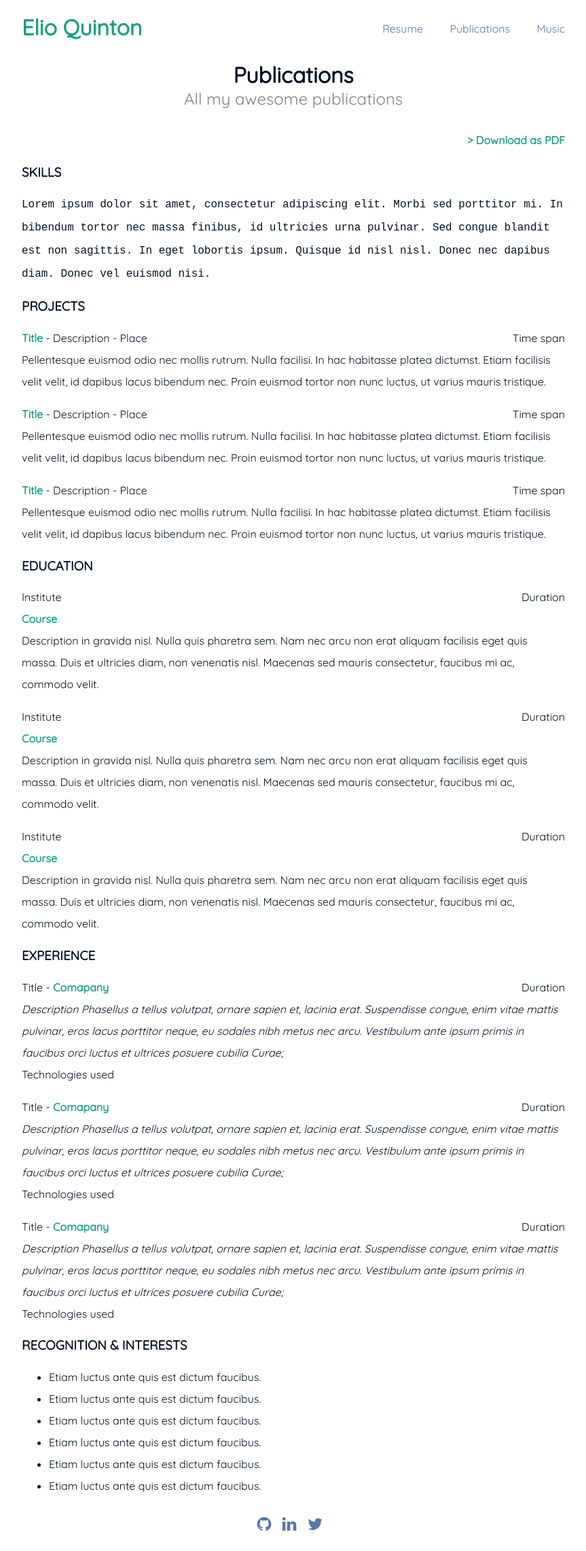
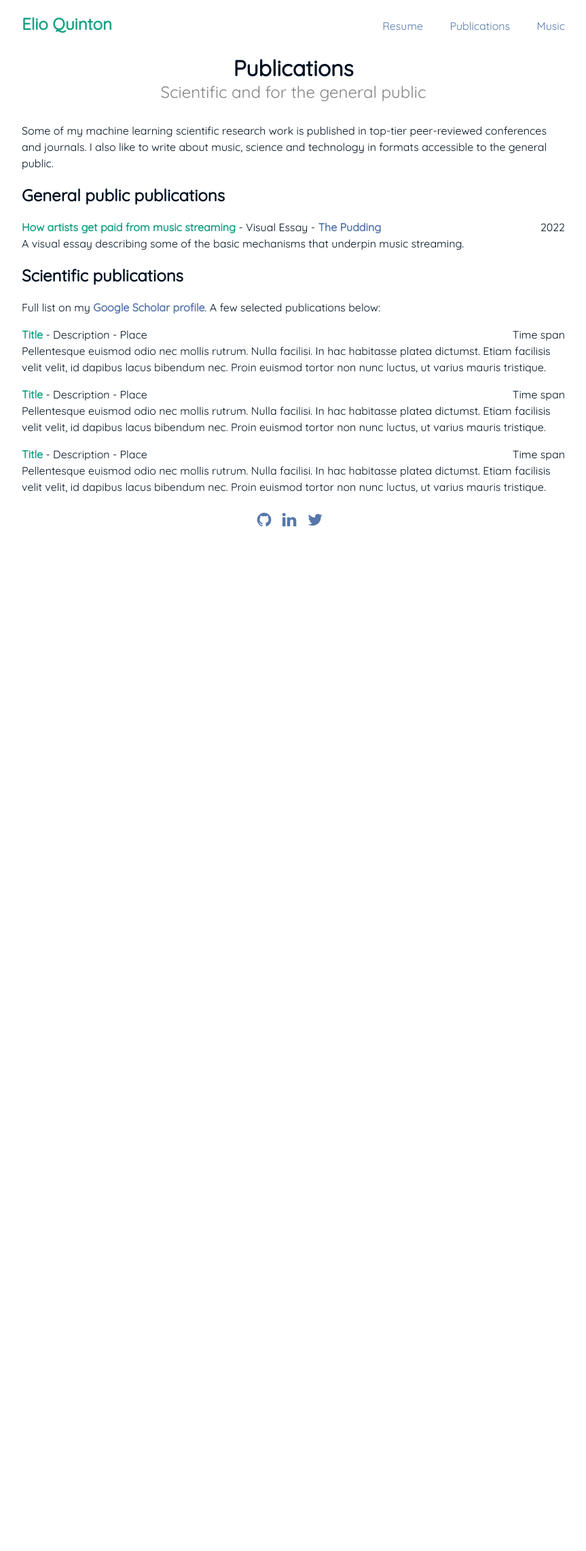
Before and after one commit to elioquinton/elioquinton.github.io, a Jekyll site: the page built from publications.md, in a window 1280 px wide. Shown: the whole page at 68% size, without its empty margins (208-1071 px from the left). Built offline with Jekyll 4.4.1, drawn with Linux system fonts in a browser that asks for light colours; after the commit the page ends 900 px from its top, so only the background shows below that.

Commit message:
content and cosmetic improvements

````diff
--- a/assets/css/main.css
+++ b/assets/css/main.css
@@ -13,7 +13,7 @@
 
   p, ul, ol, dl {
     font-size: 100%;
-    line-height: 32px; }
+    line-height: 24px; }
 
   img {
     display: block;
@@ -56,7 +56,7 @@
     float: left; }
 
   .logo {
-    font-size: 200%;
+    font-size: 150%;
     font-weight: 700;
     color: #16a085;
     display: block; }
--- a/publications.md
+++ b/publications.md
@@ -1,16 +1,26 @@
 ---
 layout: page
 title: Publications
-subtitle: All my awesome publications
+subtitle: Scientific and for the general public
 ---
 
-<span style="float: right; "><a href="{{ '/assets/resume.pdf' | prepend: site.baseurl }}"><strong>> Download as PDF</strong></a> </span>
-<br>
+Some of my machine learning scientific research work is published in top-tier peer-reviewed conferences and journals.
+I also like to write about music, science and technology in formats accessible to the general public.
 
-### SKILLS
-``` Lorem ipsum dolor sit amet, consectetur adipiscing elit. Morbi sed porttitor mi. In bibendum tortor nec massa finibus, id ultricies urna pulvinar. Sed congue blandit est non sagittis. In eget lobortis ipsum. Quisque id nisl nisl. Donec nec dapibus diam. Donec vel euismod nisi.  ```
 
-### PROJECTS
+## General public publications
+
+
+[**How artists get paid from music streaming**](https://pudding.cool/2022/06/streaming/) - Visual Essay - [The Pudding](https://pudding.cool/) <span style="float: right; ">2022</span>
+A visual essay describing some of the basic mechanisms that underpin music streaming.
+
+
+## Scientific publications
+
+Full list on my [Google Scholar profile](https://scholar.google.com/citations?user=IaciybgAAAAJ).
+A few selected publications below:
+
+
 **Title** - Description - Place <span style="float: right; ">Time span</span>
 Pellentesque euismod odio nec mollis rutrum. Nulla facilisi. In hac habitasse platea dictumst. Etiam facilisis velit velit, id dapibus lacus bibendum nec. Proin euismod tortor non nunc luctus, ut varius mauris tristique.
 
@@ -19,42 +29,3 @@ Pellentesque euismod odio nec mollis rutrum. Nulla facilisi. In hac habitasse pl
 
 **Title** - Description - Place <span style="float: right; ">Time span</span>
 Pellentesque euismod odio nec mollis rutrum. Nulla facilisi. In hac habitasse platea dictumst. Etiam facilisis velit velit, id dapibus lacus bibendum nec. Proin euismod tortor non nunc luctus, ut varius mauris tristique.
-
-### EDUCATION
-
-Institute <span style="float: right; ">Duration</span>
-**Course**
-Description in gravida nisl. Nulla quis pharetra sem. Nam nec arcu non erat aliquam facilisis eget quis massa. Duis et ultricies diam, non venenatis nisl. Maecenas sed mauris consectetur, faucibus mi ac, commodo velit.
-
-Institute <span style="float: right; ">Duration</span>
-**Course**
-Description in gravida nisl. Nulla quis pharetra sem. Nam nec arcu non erat aliquam facilisis eget quis massa. Duis et ultricies diam, non venenatis nisl. Maecenas sed mauris consectetur, faucibus mi ac, commodo velit.
-
-Institute <span style="float: right; ">Duration</span>
-**Course**
-Description in gravida nisl. Nulla quis pharetra sem. Nam nec arcu non erat aliquam facilisis eget quis massa. Duis et ultricies diam, non venenatis nisl. Maecenas sed mauris consectetur, faucibus mi ac, commodo velit.
-
-### EXPERIENCE
-
-Title - **Comapany** <span style="float: right; ">Duration</span>
-_Description Phasellus a tellus volutpat, ornare sapien et, lacinia erat. Suspendisse congue, enim vitae mattis pulvinar, eros lacus porttitor neque, eu sodales nibh metus nec arcu. Vestibulum ante ipsum primis in faucibus orci luctus et ultrices posuere cubilia Curae;_
-Technologies used
-
-
-Title - **Comapany** <span style="float: right; ">Duration</span>
-_Description Phasellus a tellus volutpat, ornare sapien et, lacinia erat. Suspendisse congue, enim vitae mattis pulvinar, eros lacus porttitor neque, eu sodales nibh metus nec arcu. Vestibulum ante ipsum primis in faucibus orci luctus et ultrices posuere cubilia Curae;_
-Technologies used
-
-Title - **Comapany** <span style="float: right; ">Duration</span>
-_Description Phasellus a tellus volutpat, ornare sapien et, lacinia erat. Suspendisse congue, enim vitae mattis pulvinar, eros lacus porttitor neque, eu sodales nibh metus nec arcu. Vestibulum ante ipsum primis in faucibus orci luctus et ultrices posuere cubilia Curae;_
-Technologies used
-
-
-### RECOGNITION & INTERESTS
-
-- Etiam luctus ante quis est dictum faucibus.
-- Etiam luctus ante quis est dictum faucibus.
-- Etiam luctus ante quis est dictum faucibus.
-- Etiam luctus ante quis est dictum faucibus.
-- Etiam luctus ante quis est dictum faucibus.
-- Etiam luctus ante quis est dictum faucibus.
````
Also changed, not shown: index.md (+3 -2 lines).
